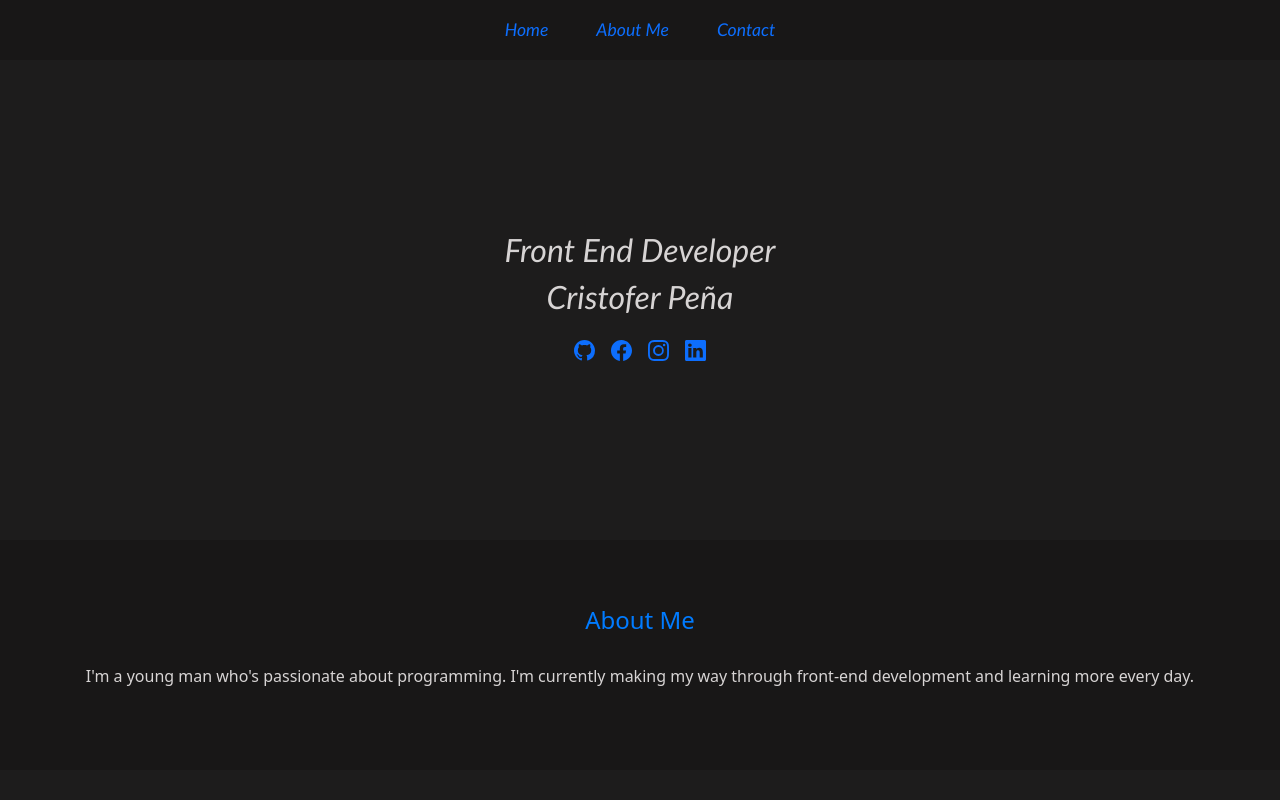
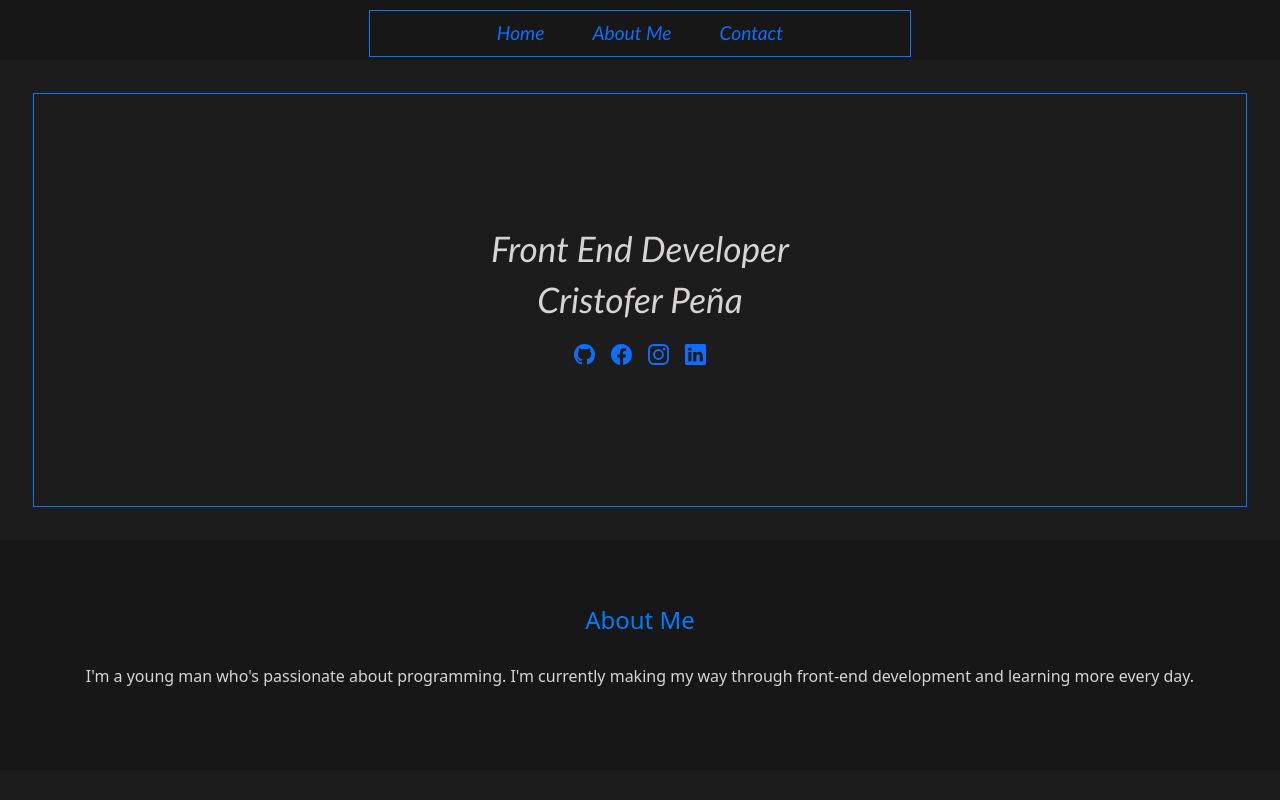
Before and after one commit to cris21p/portfolio, a plain HTML site: page index.html in a window 1280 px wide. Shown: the top 800 px of the page. Drawn offline with Linux system fonts and the light colour scheme.

Commit message:
Mejorar estilos de la barra de navegación y ajustes en el contenido principal

```diff
--- a/styles.css
+++ b/styles.css
@@ -14,13 +14,18 @@ body{
     --text-font--: 'Gill Sans', 'Gill Sans MT', Calibri, 'Trebuchet MS', sans-serif;
 }
 
+/*-----------nav bar styles--------*/
+
 .nav-bar{
     display: flex;
     position: sticky;
+    padding: 10px 10px;
     width: 100%;
     height: 60px;
     top: -0px;
     background-color: var(--cl-bg--);
+    container-type: inline-size;
+    container-name: nav-bar;
 }
 
 .container-nav{
@@ -30,12 +35,13 @@ body{
     justify-content: center;
     align-items: center;
     align-self: center;
+    border: 1px solid #007bff;
     margin: auto;
 }
 
 .nav{
     display: flex;
-    font-size: 1.1rem;
+    font-size: 1.2rem;
     justify-content: center;
     align-items: center;
     gap: 1rem;
@@ -52,19 +58,42 @@ body{
     text-decoration: underline;
 }
 
-/* Main Content Styles */
+/*---------nav-bar end-----------*/
+
+
+/*------Container Nav-Bar-------*/
+
+
+@container nav-bar (min-width: 600px) {
+    .container-nav {
+        width: 43%;
+        display: flex;
+        justify-content: center;
+    }
+}
+
+/*------Container Nav-Bar End-------*/
+
+/*--------------Main Content Styles-----------*/
 
 .main {
     height: 60vh;
-    padding: 20px;
+    width: 100%;
+    padding: 33px;
+    justify-content: center;
+    align-items: center;
+    display: flex;
     color: var(--cl-text--);
     background-color: var(--cl-bg-secondary--);
+    container-type: inline-size;
+    container-name: main;
 }
 
 .container-fluid {
     font-family: var(--text-font--);
     font-style: italic;
-    max-width: 90%;
+    border: 1px solid #007bff;
+    width: 80%;
     height: 100%;
     margin: auto;
     justify-content: center;
@@ -76,11 +105,11 @@ body{
 }
 
 .container-fluid h1 {
-    font-size: 2rem;
+    font-size: 2.2rem;
 }
 
 .container-fluid h2 {
-    font-size: 2rem;
+    font-size: 2.2rem;
 }
 
 .list-icons {
@@ -100,7 +129,13 @@ body{
     height: 21px;
 }
 
+/*----------end main----------------*/
+
+/*---------container main---------*/
+
 /* Section Styles */
+
+
 .section {
     display: flex;
     flex-direction: column;
```
